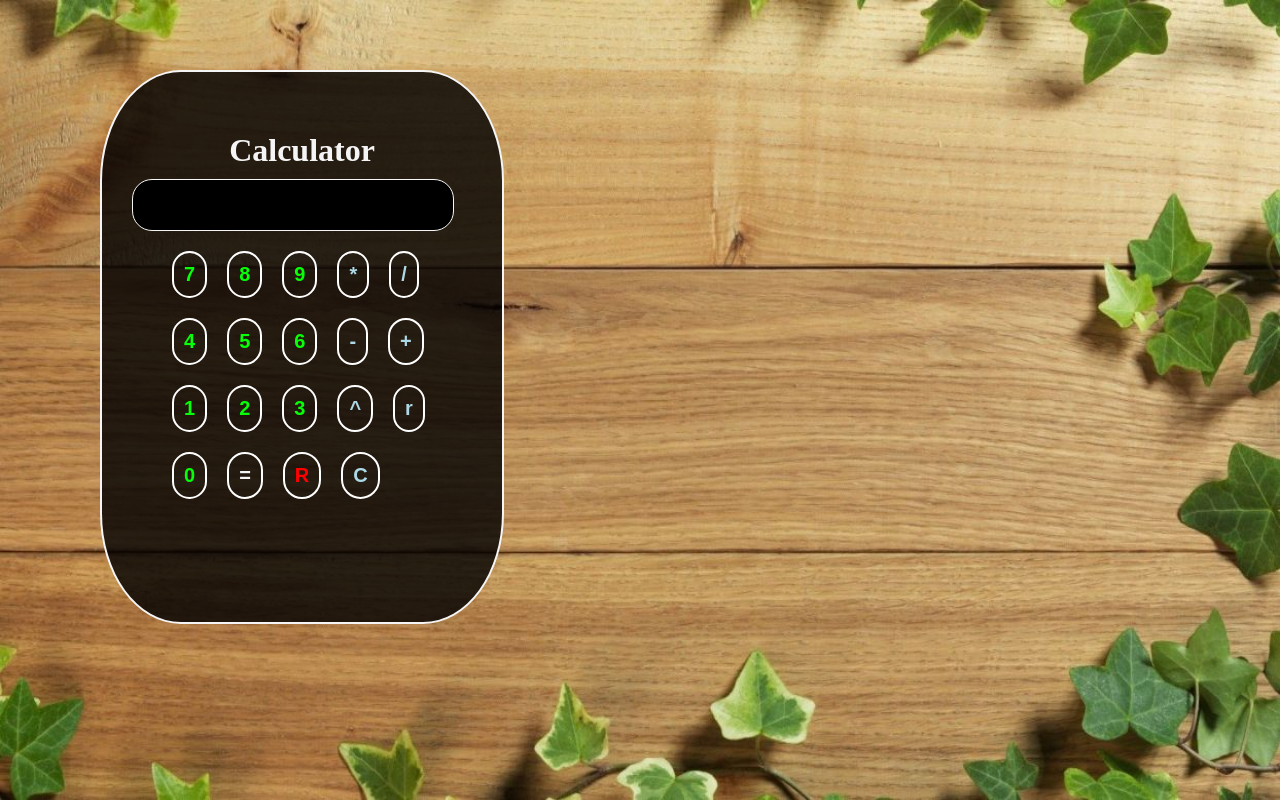
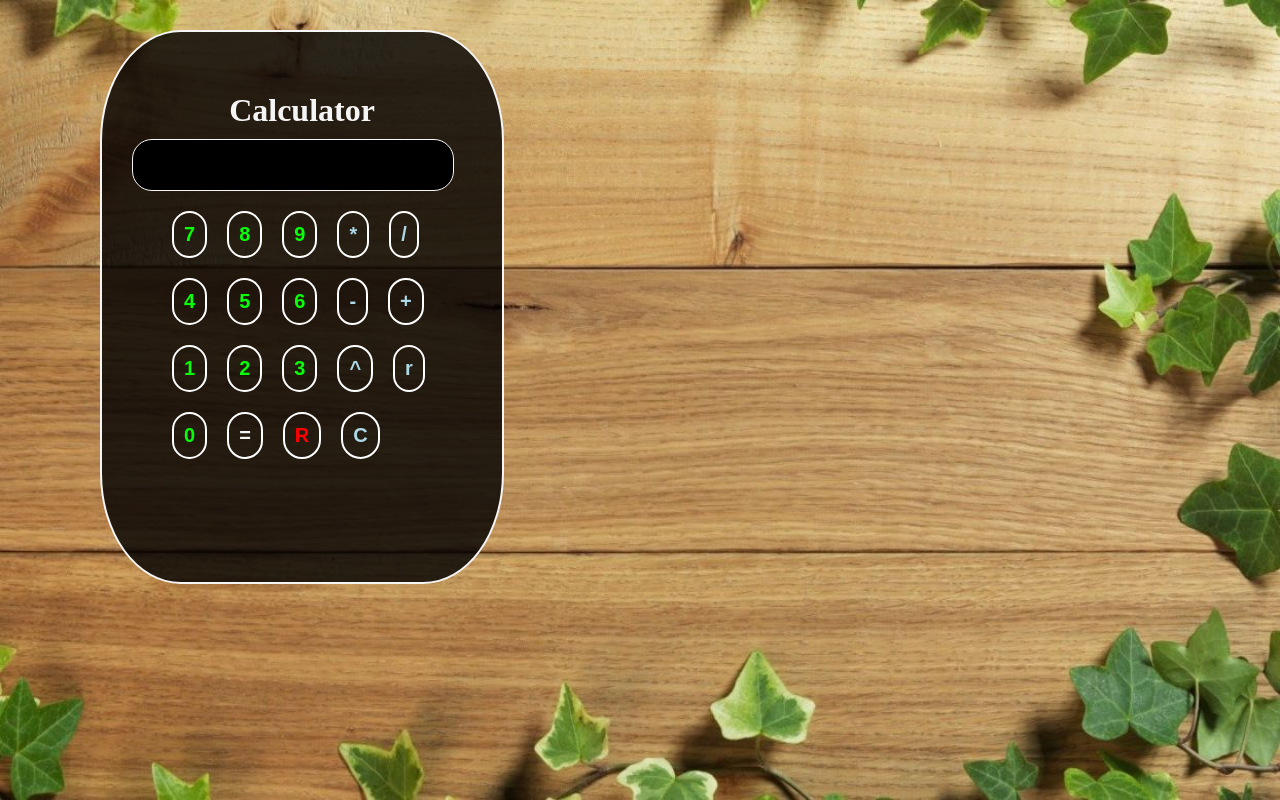
Before and after one commit to Siman29/Calculator, a PHP site: page / in a window 1280 px wide. Run offline with PHP 8.4, Linux system fonts and the light colour scheme.

Commit message:
Add files via upload

```diff
--- a/calculator.css
+++ b/calculator.css
@@ -22,7 +22,7 @@ h1 {
     justify-items: center;
     display: block;
     text-align: center;
-    margin: 70px;
+    margin: 30px;
     margin-left: 100px;
     padding: 50px;
     width: 300px;
```
